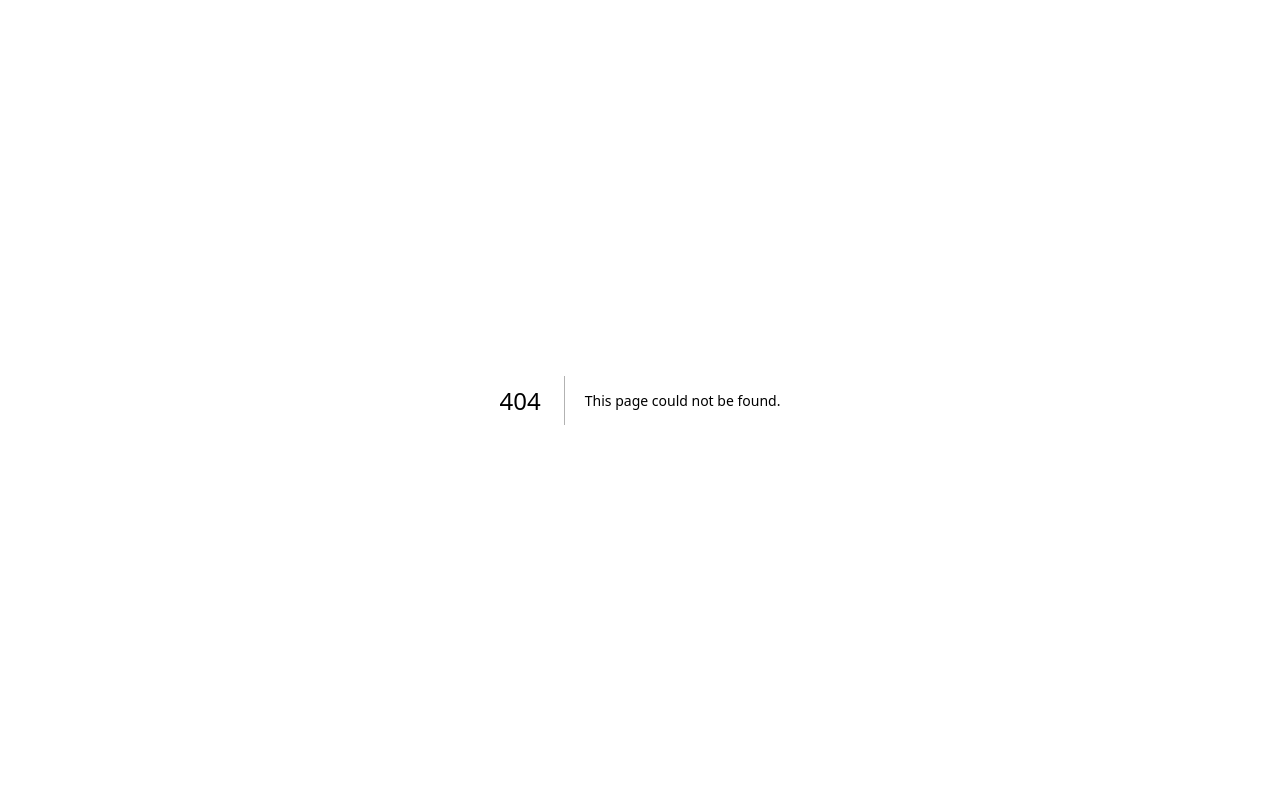
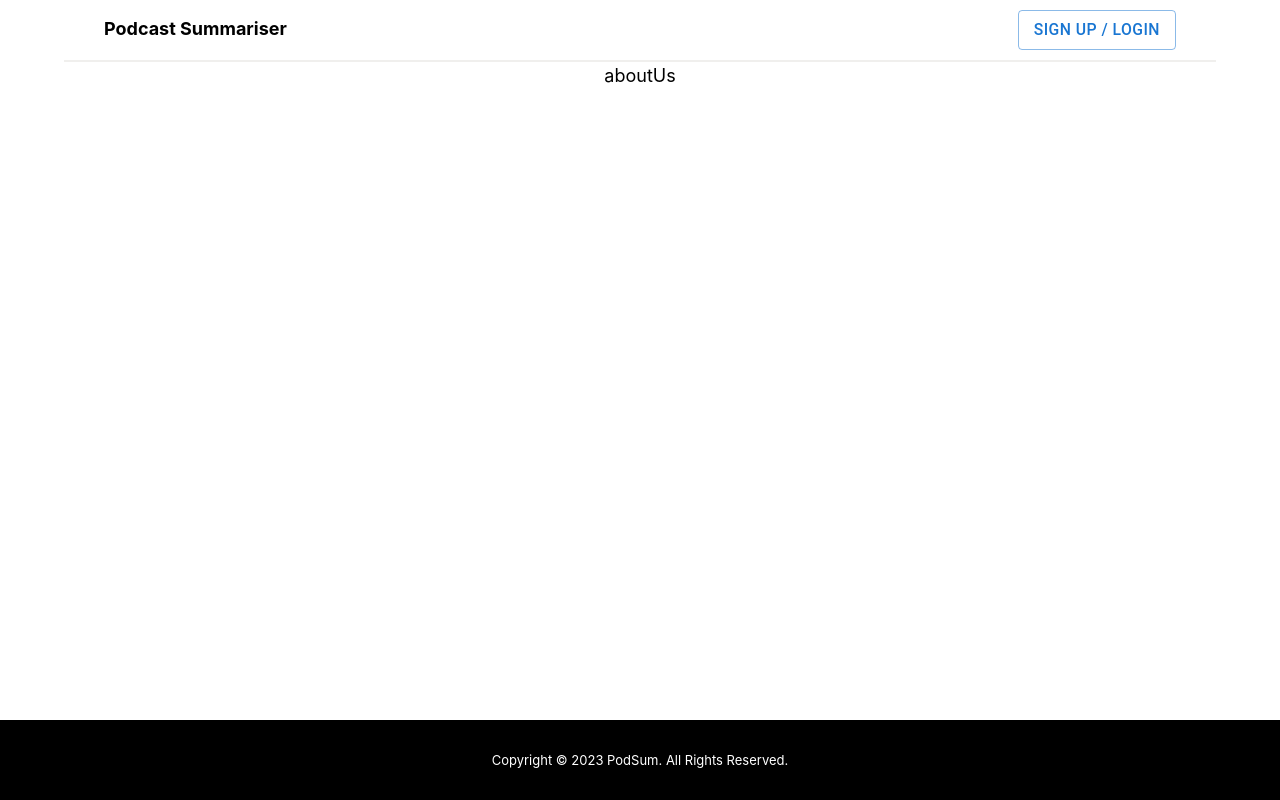
Before and after one commit to pranayperiwal/podcast-summarizer, a Next.js app: page /aboutUs in a window 1280 px wide. Before the commit this address had no page. Built offline with nearby package versions, Linux system fonts and the light colour scheme; no server answers.

Commit message:
footer added

```diff
--- /dev/null
+++ b/src/components/Footer.js
@@ -0,0 +1,11 @@
+import React from "react";
+import style from "@/styles/components/Footer.module.css";
+
+const Footer = () => {
+  return (
+    <div className={style.container}>
+      Copyright © 2023 PodSum. All Rights Reserved.
+    </div>
+  );
+};
+export default Footer;
--- /dev/null
+++ b/src/components/layout/postAuthLayout.jsx
@@ -0,0 +1,20 @@
+import React from "react";
+import Footer from "../Footer";
+
+function PostAuthLayout({ children }) {
+  return (
+    <div
+      style={{
+        display: "flex",
+        flexDirection: "column",
+        alignItems: "center",
+        width: "100%",
+      }}
+    >
+      {children}
+      <Footer />
+    </div>
+  );
+}
+
+export default PostAuthLayout;
--- /dev/null
+++ b/src/components/layout/preAuthLayout.jsx
@@ -0,0 +1,22 @@
+import React from "react";
+import Header from "../Header";
+import Footer from "../Footer";
+
+function PreAuthLayout({ children }) {
+  return (
+    <div
+      style={{
+        display: "flex",
+        flexDirection: "column",
+        alignItems: "center",
+        width: "100%",
+      }}
+    >
+      <Header loggedIn={false} />
+      {children}
+      <Footer />
+    </div>
+  );
+}
+
+export default PreAuthLayout;
--- a/src/pages/_app.js
+++ b/src/pages/_app.js
@@ -1,21 +1,27 @@
 import "../styles/global.css";
 import { SessionProvider } from "next-auth/react";
 import { ProtectedLayout } from "@/components/layout/protectedLayout";
+import PostAuthLayout from "@/components/layout/postAuthLayout";
+import PreAuthLayout from "@/components/layout/preAuthLayout";
 
-function App({ Component, pageProps: { session, ...pageProps } }) {
+const App = ({ Component, pageProps: { session, ...pageProps } }) => {
   return (
     <>
       <SessionProvider session={session}>
         {Component.requireAuth ? (
           <ProtectedLayout>
-            <Component {...pageProps} />
+            <PostAuthLayout>
+              <Component {...pageProps} />
+            </PostAuthLayout>
           </ProtectedLayout>
         ) : (
-          <Component {...pageProps} />
+          <PreAuthLayout>
+            <Component {...pageProps} />
+          </PreAuthLayout>
         )}
       </SessionProvider>
     </>
   );
-}
+};
 
 export default App;
--- /dev/null
+++ b/src/pages/aboutUs.js
@@ -0,0 +1,7 @@
+import React from "react";
+
+function aboutUs() {
+  return <div>aboutUs</div>;
+}
+
+export default aboutUs;
--- a/src/pages/api/auth/[...nextauth].js
+++ b/src/pages/api/auth/[...nextauth].js
@@ -8,14 +8,15 @@ import { PrismaClient } from "@prisma/client";
 
 let prisma;
 
+if (typeof window === "undefined") {
   if (process.env.NODE_ENV === "production") {
     prisma = new PrismaClient();
   } else {
     if (!global.prisma) {
       global.prisma = new PrismaClient();
     }
-
     prisma = global.prisma;
+  }
 }
 
 export const authOptions = {
--- a/src/pages/index.js
+++ b/src/pages/index.js
@@ -28,8 +28,6 @@ function LandingPage() {
         <link rel="icon" href="/favicon.ico" />
       </Head>
       <main className={styles.container}>
-        <Header loggedIn={false} />
-        {/* <h1>Podcast Summariser</h1> */}
         <div>Hi, please sign in</div>
       </main>
     </>
--- /dev/null
+++ b/src/styles/components/Footer.module.css
@@ -0,0 +1,13 @@
+.container {
+  width: 100%;
+  border: 1px solid black;
+  height: 10vh;
+  color: white;
+  background-color: black;
+  display: flex;
+  justify-content: center;
+  align-items: center;
+  position: absolute;
+  bottom: 0;
+  font-size: 13px;
+}
```
Also changed, not shown: src/pages/home.js (+7 -12 lines), src/pages/summary.js (added, +7 -0 lines), src/pages/summary/[podcast-summary].js (renamed from src/pages/[podcast-summary].js). Lines whose indentation alone changed are shown as unchanged.
